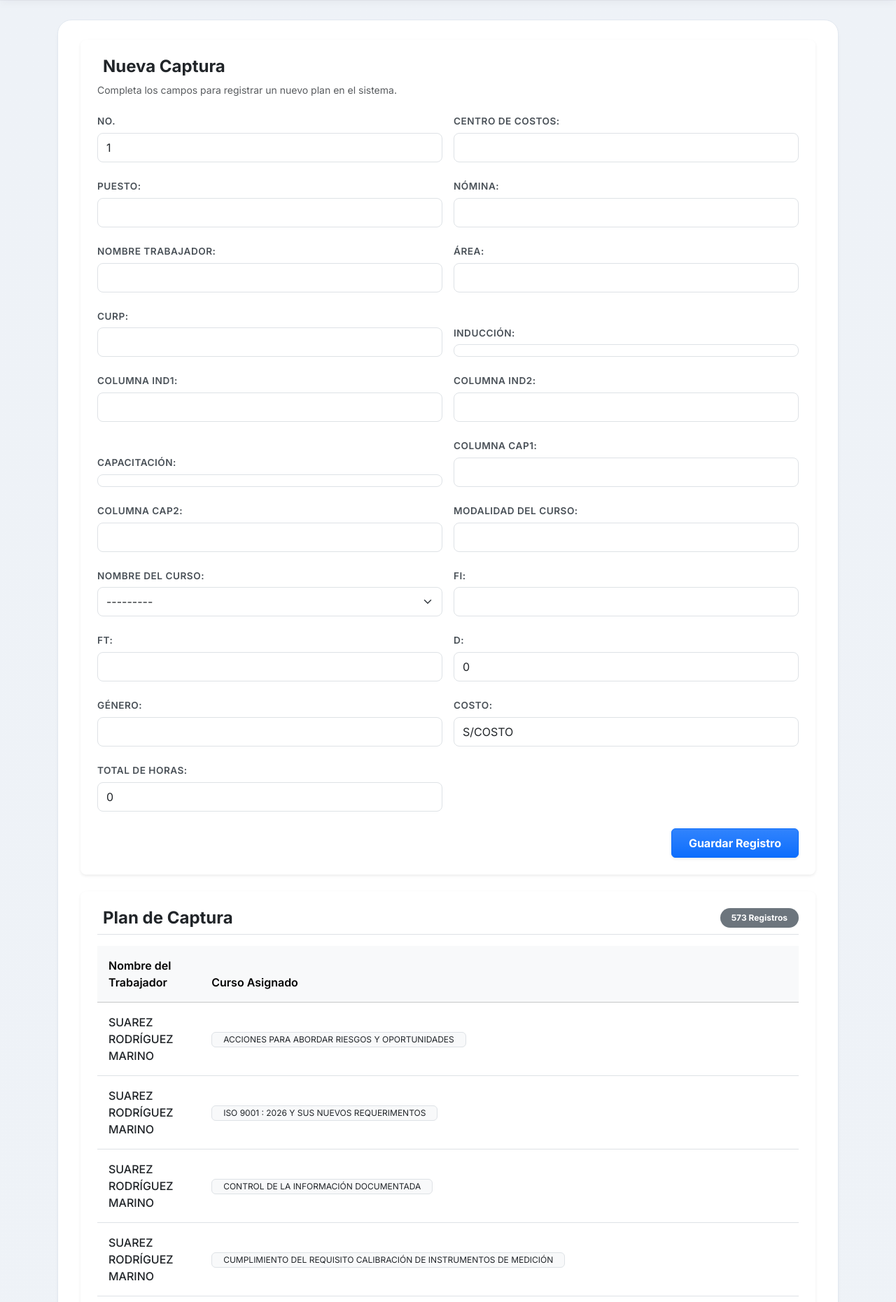
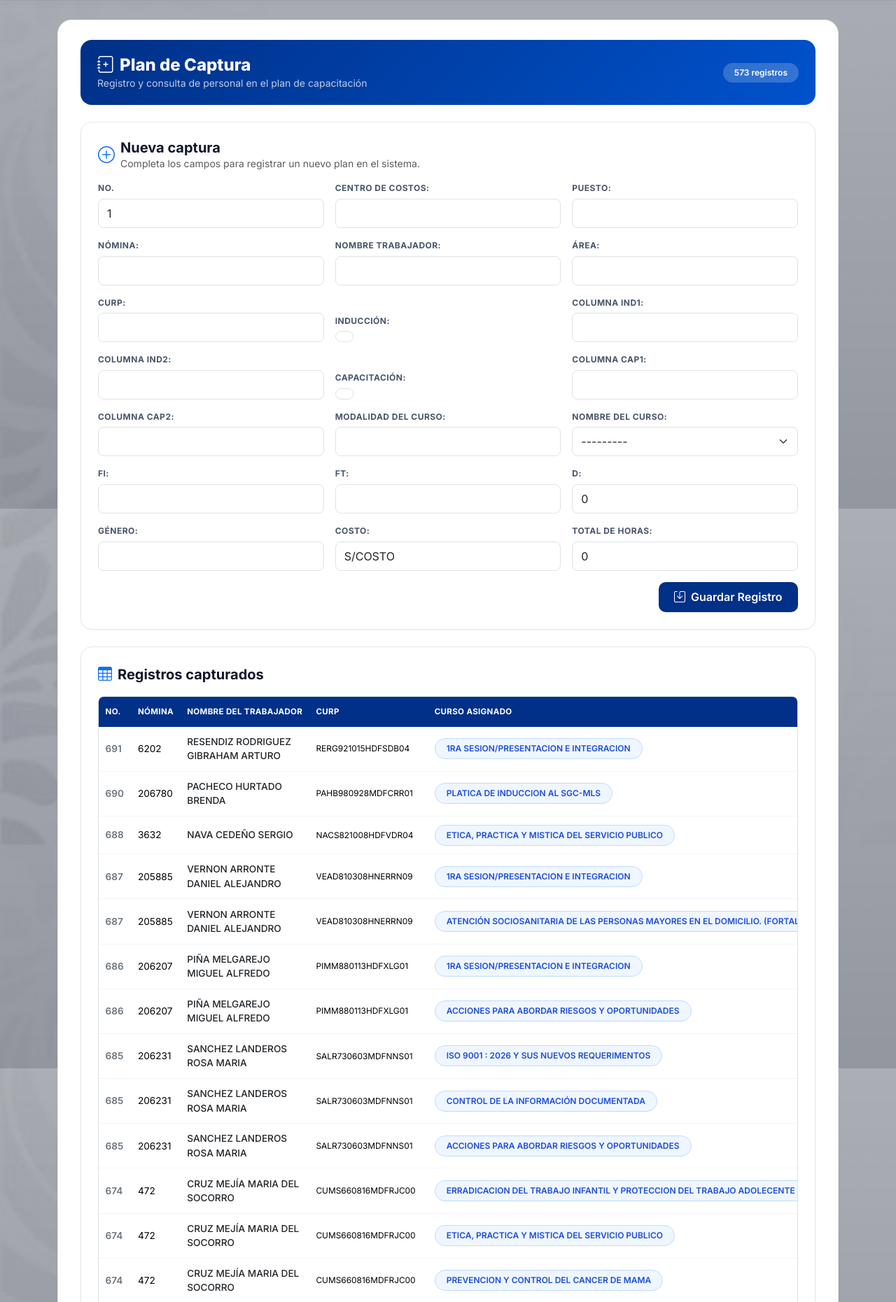
Before and after one commit to betower24/Sistema_capacitacion, a Django app: page /plan/ in a window 1280 px wide. Shown: the part 73-1934 px from the top of the page at 70% size. Run offline with Django 5.2, Linux system fonts and the light colour scheme; a user stored in the database is signed in; data comes from the database, SQL or seed files in the repository; both versions use the stored data as it was after the commit; some libraries are stand-ins or nearby versions.

Commit message:
proyecto listo para entrega
xd

```diff
--- a/config/settings.py
+++ b/config/settings.py
@@ -22,7 +22,9 @@ STATIC_URL = 'static/'
 
 # SECURITY WARNING: keep the secret key used in production secret!
 SECRET_KEY = 'django-insecure-znsii#o#)x721*ybcjy0!^bxq4!bg%sin7op74ff-dznh&lr1h'
-
+STATICFILES_DIRS = [
+    BASE_DIR / 'static',   # ← esta línea es la clave
+]
 # SECURITY WARNING: don't run with debug turned on in production!
 DEBUG = True
 
--- a/core/views.py
+++ b/core/views.py
@@ -317,17 +317,32 @@ def editar_registro_plan(request, pk):
     else:
         form = PlanCapturaForm(instance=registro)
     return render(request, 'editar_registro_plan.html', {'form': form, 'registro': registro})
-
-
 @login_required
 @transaction.atomic
 def plan_captura(request):
+    # Borrar registro
+    borrar_id = request.GET.get('borrar_id')
+    if borrar_id:
+        reg = get_object_or_404(PlanCaptura, id=borrar_id)
+        reg.delete()
+        messages.success(request, 'Registro eliminado correctamente.')
+        return redirect('plan_captura')
+
     form = PlanCapturaForm(request.POST or None)
-    registros = PlanCaptura.objects.all()
-    if form.is_valid():
-        form.save()
-        return redirect('plan_captura')
-    return render(request, 'plan_captura.html', {'form': form, 'registros': registros})
+    registros = PlanCaptura.objects.all().order_by('-id')
+
+    if request.method == 'POST':
+        if form.is_valid():
+            form.save()
+            messages.success(request, 'Registro guardado correctamente en Plan Captura.')
+            return redirect('plan_captura')
+        else:
+            messages.error(request, 'Revisa los campos del formulario.')
+
+    return render(request, 'plan_captura.html', {
+        'form': form,
+        'registros': registros,
+    })
 @login_required
 @transaction.atomic
 def programa_real(request):
--- a/templates/base.html
+++ b/templates/base.html
@@ -29,14 +29,21 @@
 
         * { box-sizing: border-box; }
 
-        body {
-            font-family: 'Inter', system-ui, -apple-system, sans-serif;
-            background: linear-gradient(180deg, #eef2f7 0%, #f1f5f9 40%, #f8fafc 100%);
-            color: var(--dark);
-            min-height: 100vh;
-            margin: 0;
-        }
+       body {
+    font-family: 'Inter', system-ui, -apple-system, sans-serif;
+    color: var(--dark);
+    min-height: 100vh;
+    margin: 0;
 
+    background-color: #f1f5f9;
+    background-image:
+        linear-gradient(rgba(15, 23, 42, 0.35), rgba(15, 23, 42, 0.45)),
+        url("{% static 'img/fondo.jpg' %}");
+    background-size: cover;
+    background-position: center center;
+    background-attachment: fixed;
+    background-repeat: no-repeat;
+}
         /* ========== NAVBAR ========== */
         .custom-navbar {
             background: rgba(255, 255, 255, .92);
@@ -58,9 +65,9 @@
             text-decoration: none;
         }
 
+
         .navbar-brand:hover { color: var(--saap-primary-dark) !important; }
 
-        /* Logo */
         .brand-logo {
             width: 42px;
             height: 42px;
@@ -72,7 +79,6 @@
             box-shadow: 0 1px 3px rgba(15, 23, 42, .06);
         }
 
-        /* Fallback si no hay logo */
         .brand-icon-box {
             width: 40px;
             height: 40px;
@@ -97,7 +103,6 @@
             text-transform: uppercase;
         }
 
-        /* Usuario */
         .user-profile-card {
             background: var(--gray-50);
             padding: .3rem .4rem .3rem .85rem;
@@ -182,7 +187,6 @@
             transform: translateY(-1px);
         }
 
-        /* ========== CONTENEDOR ========== */
         .app-container {
             margin-top: 1.75rem;
             margin-bottom: 2.5rem;
@@ -194,7 +198,6 @@
             min-height: 60vh;
         }
 
-        /* ========== FOOTER ========== */
         .app-footer {
             text-align: center;
             padding: 1rem 0 1.75rem;
@@ -202,9 +205,7 @@
             font-size: .78rem;
             font-weight: 500;
         }
-        .app-footer span {
-            color: var(--gray-500);
-        }
+        .app-footer span { color: var(--gray-500); }
 
         @media (max-width: 768px) {
             .app-container {
@@ -220,6 +221,9 @@
                 width: 36px;
                 height: 36px;
             }
+            body {
+                background-attachment: scroll; /* mejor en móvil */
+            }
         }
     </style>
     {% block extra_css %}{% endblock %}
@@ -229,10 +233,9 @@
     <nav class="navbar custom-navbar sticky-top">
         <div class="container container-xl">
             <a class="navbar-brand" href="{% url 'dashboard' %}">
-                {# ===== LOGO: descomenta cuando tengas el archivo ===== #}
+                {# Si tienes logo: #}
                 {# <img src="{% static 'img/logo.png' %}" alt="Logo" class="brand-logo"> #}
 
-                {# Fallback mientras no hay logo #}
                 <div class="brand-icon-box">
                     <i class="bi bi-mortarboard-fill"></i>
                 </div>
--- a/templates/plan_captura.html
+++ b/templates/plan_captura.html
@@ -1,65 +1,206 @@
 {% extends 'base.html' %}
 {% block content %}
 
+<style>
+    :root {
+        --pc-primary: #003087;
+        --pc-primary-light: #0052cc;
+        --pc-border: #e2e8f0;
+        --pc-gray: #64748b;
+    }
+
+    .pc-header {
+        background: linear-gradient(135deg, #003087 0%, #0052cc 100%);
+        border-radius: 16px;
+        padding: 1.35rem 1.5rem;
+        color: #fff;
+        margin-bottom: 1.5rem;
+    }
+
+    .pc-header h4 { font-weight: 800; margin: 0; }
+
+    .pc-card {
+        background: #fff;
+        border: 1px solid var(--pc-border);
+        border-radius: 16px;
+        box-shadow: 0 1px 3px rgba(15, 23, 42, 0.04);
+    }
+
+    .pc-card-body { padding: 1.5rem; }
+
+    .horizontal-form-grid {
+        display: grid;
+        grid-template-columns: 1fr;
+        gap: 1rem;
+    }
+
+    @media (min-width: 768px) {
+        .horizontal-form-grid {
+            grid-template-columns: 1fr 1fr;
+            align-items: end;
+        }
+    }
+
+    @media (min-width: 1200px) {
+        .horizontal-form-grid {
+            grid-template-columns: repeat(3, 1fr);
+        }
+    }
+
+    .django-form-fields label {
+        display: block;
+        margin-bottom: 0.35rem;
+        font-size: 0.75rem;
+        font-weight: 700;
+        color: #475569;
+        text-transform: uppercase;
+        letter-spacing: 0.04em;
+    }
+
+    .django-form-fields p { margin-bottom: 0; }
+
+    .btn-pc-primary {
+        background: var(--pc-primary);
+        border: none;
+        color: #fff;
+        font-weight: 600;
+        border-radius: 10px;
+        padding: 0.6rem 1.4rem;
+    }
+
+    .btn-pc-primary:hover {
+        background: var(--pc-primary-light);
+        color: #fff;
+    }
+
+    .pc-table {
+        font-size: 0.85rem;
+        margin: 0;
+    }
+
+    .pc-table thead th {
+        background: #003087 !important;
+        color: #fff !important;
+        font-size: 0.72rem;
+        text-transform: uppercase;
+        letter-spacing: 0.03em;
+        border: none;
+        white-space: nowrap;
+        padding: 0.8rem 0.6rem;
+    }
+
+    .pc-table tbody td {
+        vertical-align: middle;
+        border-color: #f1f5f9;
+        padding: 0.7rem 0.6rem;
+    }
+
+    .pc-table tbody tr:hover { background: #f8fafc; }
+
+    .badge-curso {
+        background: #eff6ff;
+        color: #1d4ed8;
+        border: 1px solid #bfdbfe;
+        font-weight: 600;
+        font-size: 0.75rem;
+    }
+</style>
+
+<!-- Header -->
+<div class="pc-header d-flex flex-wrap justify-content-between align-items-center gap-3">
+    <div>
+        <h4><i class="bi bi-journal-plus me-2"></i>Plan de Captura</h4>
+        <p class="mb-0 opacity-75 small">Registro y consulta de personal en el plan de capacitación</p>
+    </div>
+    <span class="badge rounded-pill px-3 py-2" style="background:rgba(255,255,255,.2);font-weight:600;">
+        {{ registros|length }} registros
+    </span>
+</div>
+
 <div class="row g-4">
+    <!-- Formulario -->
     <div class="col-12">
-        <div class="card shadow-sm border-0 rounded-3 p-4 bg-white">
-            <div class="d-flex align-items-center mb-2">
-                <span class="fs-4 me-2"></span>
-                <h4 class="fw-bold m-0 text-dark">Nueva Captura</h4>
+        <div class="pc-card">
+            <div class="pc-card-body">
+                <div class="d-flex align-items-center mb-3">
+                    <i class="bi bi-plus-circle fs-4 text-primary me-2"></i>
+                    <div>
+                        <h5 class="fw-bold m-0">Nueva captura</h5>
+                        <p class="text-muted small mb-0">Completa los campos para registrar un nuevo plan en el sistema.</p>
                     </div>
-            <p class="text-muted small mb-4">Completa los campos para registrar un nuevo plan en el sistema.</p>
+                </div>
 
                 <form method="post" autocomplete="off">
                     {% csrf_token %}
-
                     <div class="django-form-fields horizontal-form-grid">
                         {{ form.as_p }}
                     </div>
-
                     <div class="d-flex justify-content-end mt-3">
-                    <button type="submit" class="btn btn-primary bg-gradient px-4 py-2 fw-bold shadow-sm">
-                         Guardar Registro
+                        <button type="submit" class="btn btn-pc-primary">
+                            <i class="bi bi-save me-1"></i> Guardar Registro
                         </button>
                     </div>
                 </form>
             </div>
         </div>
-
-    <div class="col-12">
-        <div class="card shadow-sm border-0 rounded-3 p-4 bg-white">
-            <div class="d-flex align-items-center justify-content-between mb-3 border-bottom pb-2">
-                <div class="d-flex align-items-center">
-                    <span class="fs-4 me-2"></span>
-                    <h4 class="fw-bold m-0 text-dark">Plan de Captura</h4>
-                </div>
-                <span class="badge bg-secondary rounded-pill fs-7 px-3 py-2">
-                    {{ registros|length }} Registros
-                </span>
     </div>
 
-            <div class="table-responsive">
-                <table class="table table-hover align-middle m-0">
-                    <thead class="table-light text-secondary">
+    <!-- Tabla -->
+    <div class="col-12">
+        <div class="pc-card">
+            <div class="pc-card-body">
+                <div class="d-flex align-items-center justify-content-between mb-3 flex-wrap gap-2">
+                    <div class="d-flex align-items-center">
+                        <i class="bi bi-table fs-5 text-primary me-2"></i>
+                        <h5 class="fw-bold m-0">Registros capturados</h5>
+                    </div>
+                </div>
+
+                <div class="table-responsive rounded-3 border">
+                    <table class="table pc-table align-middle">
+                        <thead>
                             <tr>
-                            <th class="py-3 px-3 fw-semibold">Nombre del Trabajador</th>
-                            <th class="py-3 px-3 fw-semibold">Curso Asignado</th>
+                                <th>No.</th>
+                                <th>Nómina</th>
+                                <th>Nombre del trabajador</th>
+                                <th>CURP</th>
+                                <th>Curso asignado</th>
+                                <th>Fecha inicio</th>
+                                <th>Fecha término</th>
+                                <th class="text-center">Acciones</th>
                             </tr>
                         </thead>
                         <tbody>
                             {% for r in registros %}
                             <tr>
-                            <td class="py-3 px-3 fw-medium text-dark">{{ r.nombre_trabajador }}</td>
-                            <td class="py-3 px-3">
-                                <span class="badge bg-light text-dark border px-3 py-1 fs-7 fw-normal">
-                                     {{ r.curso.nombre }}
+                                <td class="text-secondary fw-semibold">{{ r.no }}</td>
+                                <td>{{ r.nomina|default:"—" }}</td>
+                                <td class="fw-medium text-dark">{{ r.nombre_trabajador|default:"—" }}</td>
+                                <td class="small">{{ r.curp|default:"—" }}</td>
+                                <td>
+                                    <span class="badge badge-curso rounded-pill px-3 py-2">
+                                        {% if r.curso %}{{ r.curso.nombre }}{% else %}—{% endif %}
                                     </span>
+                                </td>
+                                <td class="small">
+                                    {% if r.fecha_inicio %}{{ r.fecha_inicio|date:"d/m/Y" }}{% else %}—{% endif %}
+                                </td>
+                                <td class="small">
+                                    {% if r.fecha_termino %}{{ r.fecha_termino|date:"d/m/Y" }}{% else %}—{% endif %}
+                                </td>
+                                <td class="text-center">
+                                    <a href="{% url 'plan_captura' %}?borrar_id={{ r.id }}"
+                                       class="btn btn-sm btn-outline-danger"
+                                       title="Borrar"
+                                       onclick="return confirm('¿Eliminar el registro de {{ r.nombre_trabajador|default:r.id|escapejs }}?');">
+                                        <i class="bi bi-trash"></i>
+                                    </a>
                                 </td>
                             </tr>
                             {% empty %}
                             <tr>
-                            <td colspan="2" class="text-center py-5 text-muted">
-                                <div class="fs-2 mb-2"></div>
+                                <td colspan="8" class="text-center py-5 text-muted">
+                                    <i class="bi bi-inbox fs-2 d-block mb-2 opacity-50"></i>
                                     No hay registros capturados en este plan todavía.
                                 </td>
                             </tr>
@@ -70,55 +211,21 @@
             </div>
         </div>
     </div>
+</div>
 
 <script>
-    document.addEventListener("DOMContentLoaded", function() {
-        const inputs = document.querySelectorAll('.django-form-fields input, .django-form-fields select, .django-form-fields textarea');
-        const paragraphs = document.querySelectorAll('.django-form-fields p');
+document.addEventListener("DOMContentLoaded", function () {
+    document.querySelectorAll('.django-form-fields input, .django-form-fields select, .django-form-fields textarea').forEach(function (el) {
+        if (el.type === 'hidden') return;
+        if (el.tagName === 'SELECT') el.classList.add('form-select', 'py-2');
+        else if (el.type === 'checkbox') el.classList.add('form-check-input');
+        else el.classList.add('form-control', 'py-2');
+    });
 
-        // En diseño horizontal removimos el margen inferior exagerado de los <p> para que no rompa el alineado
-        paragraphs.forEach(p => p.classList.add('mb-2', 'w-100'));
-
-        inputs.forEach(input => {
-            if (input.tagName.toLowerCase() === 'select') {
-                input.classList.add('form-select', 'py-2');
-            } else {
-                input.classList.add('form-control', 'py-2');
-            }
+    document.querySelectorAll('.django-form-fields p').forEach(function (p) {
+        p.classList.add('mb-0', 'w-100');
     });
 });
 </script>
 
-<style>
-    /* Grid dinámico para que los campos de Django se pongan uno al lado del otro en pantallas grandes */
-    .horizontal-form-grid {
-        display: grid;
-        grid-template-columns: 1fr;
-        gap: 1rem;
-    }
-
-    @media (min-width: 768px) {
-        .horizontal-form-grid {
-            /* Se divide automáticamente en 2 columnas iguales. Si tu formulario tiene 3 campos, puedes cambiarlo a 1fr 1fr 1fr */
-            grid-template-columns: 1fr 1fr;
-            align-items: end;
-        }
-    }
-
-    .django-form-fields label {
-        display: block;
-        margin-bottom: 0.4rem;
-        font-size: 0.85rem;
-        font-weight: 600;
-        color: #495057;
-        text-transform: uppercase;
-        letter-spacing: 0.5px;
-    }
-
-    .form-control:focus, .form-select:focus {
-        border-color: #0d6efd;
-        box-shadow: 0 0 0 0.25rem rgba(13, 110, 253, 0.15);
-    }
-</style>
-
 {% endblock %}
```
Also changed, not shown: templates/dashboard.html (+53 -35 lines), templates/programa_real.html (+18 -8 lines), db.sqlite3, static/img/fondo.jpg (renamed from static/img/logo.png). Lines whose indentation alone changed are shown as unchanged.
